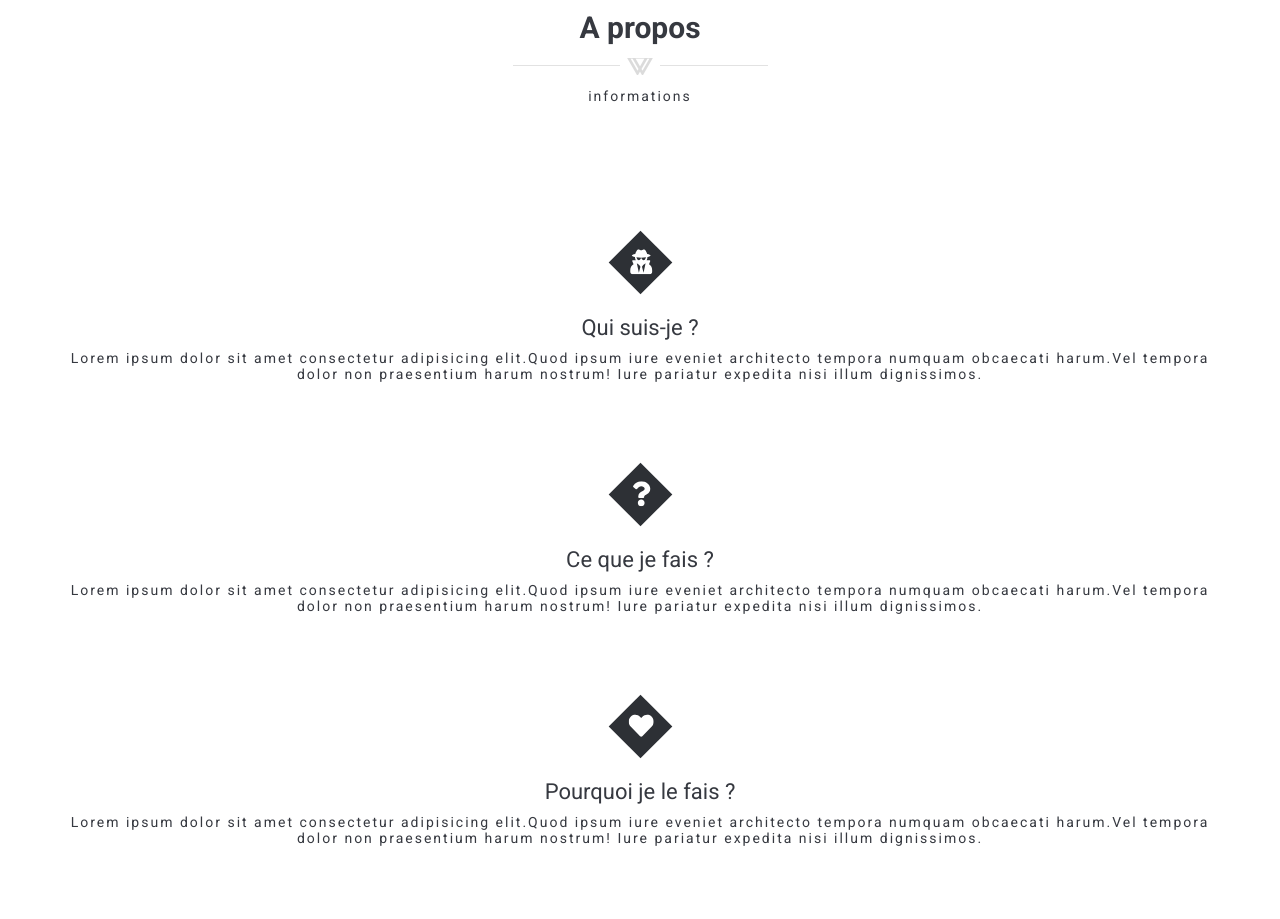
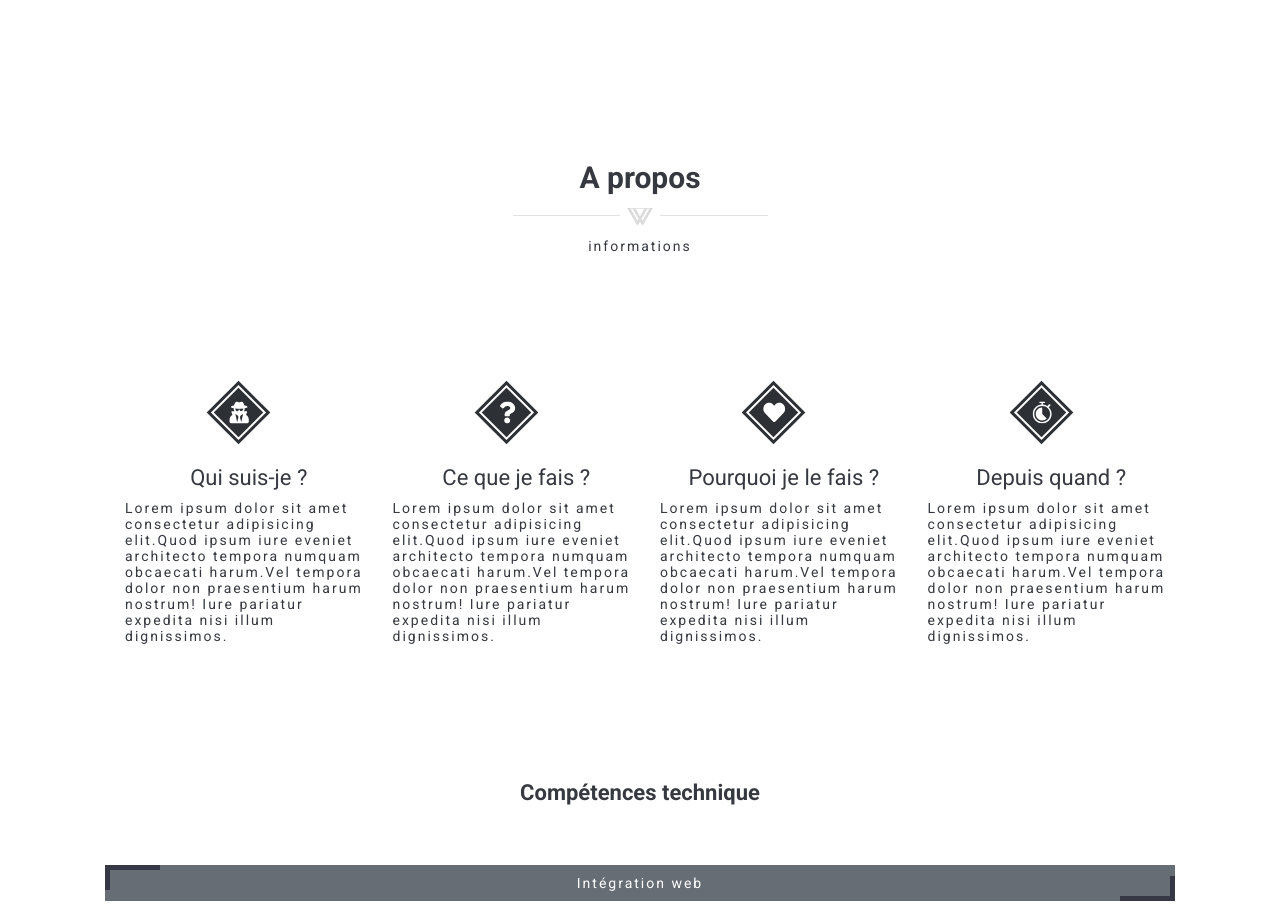
Before and after one commit to Skizx/My-portfolio, a React (Create React App) app: page / in a window 1280 px wide. Shown: the part 820-1739 px from the top of the page. Built offline with nearby package versions, Linux system fonts and the light colour scheme.

Commit message:
Responsive page Home

```diff
--- a/src/Components/About/About.js
+++ b/src/Components/About/About.js
@@ -4,7 +4,7 @@ import './about.scss';
 const About = () => {
     return (
         <>
-        <section id="about" className="about-bg">
+        <section id="about" className="abouts-bg">
             <div className="wrapper txt-center">
                 <h3>A propos</h3>
                 <div className="underimage"></div>
--- a/src/Components/About/AboutCard.js
+++ b/src/Components/About/AboutCard.js
@@ -17,7 +17,7 @@ const AboutCard = (props) => {
 
     return (
         <>
-            <div className='wrapper txt-center'>
+            <div className='txt-center'>
             <div className="about-box">
                 <div className="box-container">
                 <span className='about-box_icon'>
--- a/src/Components/About/about.scss
+++ b/src/Components/About/about.scss
@@ -1,7 +1,19 @@
 @import '../../styles/Utils/variables.scss';
+
+.abouts-bg {
+    padding-top: 30px;
+
+    @media screen and (min-width:992px) {
+        padding-top: 120px;
+    }
+}
 
 .about-bg {
     padding-top: 30px;
+
+    @media screen and (min-width:992px) {
+        display: flex;
+    }
 }
 
 section h3 {
@@ -33,15 +45,33 @@ section p {
 .about-box {
 
     &_icon {
+
+            position: relative;
             display: inline-block;
             width: 45px;
             height: 45px;
             line-height: 51px;
             background-color: $color_darkgray;
             color: $color_white;
-            font-size: 25px;
+            font-size: 22px;
             transform: rotate(45deg);
             margin: 30px 0;
+            cursor: pointer;
+            transition: all 0.3s ease-in-out;
+
+            &::after {
+                position: absolute;
+                content: "";
+                border: 2px solid $color_white;
+                top: 3px;
+                right: 3px;
+                left: 3px;
+                bottom: 3px;
+            }
+
+            &:hover {
+                transform: rotate(0deg);
+            }
     }
 }
 
@@ -49,6 +79,17 @@ section p {
     transform: rotate(-45deg);
 }
 
+@media screen and (min-width:992px) {
+    .box-info {
+        padding-left: 20px;
+    }
+}
+
 .box-info p {
     padding: 0 10px;
+
+    @media screen and (min-width:992px) {
+        text-align: left;
+        padding: 0;
+    }
 }
--- a/src/Components/Banner/banner.scss
+++ b/src/Components/Banner/banner.scss
@@ -6,6 +6,7 @@
     background-size: cover;
     min-height: 100vh;
     position: relative;
+    margin-bottom: 60px;
 }
 
 .banner-block {
--- a/src/Components/Création/creation.scss
+++ b/src/Components/Création/creation.scss
@@ -2,6 +2,9 @@
 
 .creation-bg {
     margin-top: 60px;
+    @media screen and (min-width:992px) {
+        margin-top: 120px;
+    }
 }
 
 .creation-block-bg {
@@ -14,6 +17,12 @@
     justify-content: center;
     align-items: center;
     gap: 50px;
+
+    @media screen and (min-width:992px) {
+        flex-direction: row;
+        flex-wrap: wrap;
+        gap: 20px;
+    }
 }
 
 .card-creation {
@@ -24,4 +33,14 @@
     width: 100%;
     height: 250px;
     box-shadow: 0px 0px 15px 1px $color_mobilebar;
+
+    &:hover {
+        transform: scale(1.1);
+    }
+
+    @media screen and (min-width:992px) {
+        width: 300px;
+        height: 300px;
+        object-fit: cover;
+    }
 }
--- a/src/Components/DownloadCV/download.scss
+++ b/src/Components/DownloadCV/download.scss
@@ -2,7 +2,7 @@
 
 .bg-download {
     padding: 70px 0 80px;
-    margin-top: 60px;
+    margin: 60px 0;
     background: $color_cleargray;
 }
 
--- a/src/Components/Review/review.scss
+++ b/src/Components/Review/review.scss
@@ -3,7 +3,7 @@
 .review-bg {
     background: url('../../images/testimonial-bg.jpg');
     background-position: center;
-    margin-top: 30px;
+    margin: 60px 0;
 }
 
 .review-block {
--- a/src/Components/Services/ServicesCard.js
+++ b/src/Components/Services/ServicesCard.js
@@ -16,7 +16,7 @@ const ServicesCard = (props) => {
 
     return (
         <>
-            <div className='wrapper txt-center'>
+            <div className='txt-center'>
             <div className="about-box">
                 <div className="box-container">
                 <span className='about-box_icon'>
--- a/src/Components/Services/services.scss
+++ b/src/Components/Services/services.scss
@@ -2,4 +2,15 @@
 
 .services-bg {
     padding-top: 30px;
+
+    @media screen and (min-width:1200px) {
+        padding-top: 120px;
+    }
 }
+
+.service-bg {
+    padding-top: 30px;
+    @media screen and (min-width:992px) {
+            display: flex;
+}
+}
--- a/src/Components/Skills/skills.scss
+++ b/src/Components/Skills/skills.scss
@@ -2,10 +2,18 @@
 
 .bg-skills {
     margin-top: 60px;
+
+    @media screen and (min-width:992px) {
+        margin-top: 120px;
+    }
 }
 
 .skill-title {
     font-weight: 700;
+
+    @media screen and (min-width:992px) {
+        margin-bottom: 60px;
+    }
 }
 
 .skill-list {
@@ -15,13 +23,18 @@
     align-items: center;
     gap: 20px;
     margin-top: 30px;
+
+    @media screen and (min-width:992px) {
+    }
 }
 
 .skill-list li {
     position: relative;
-    padding: 20px 10px;
-    width: 200px;
+    padding: 10px 10px;
+    width: 100%;
+    background-color: $color_mobilebar;
     letter-spacing: 2px;
+    color: $color_white;
 }
 
 .skill-list li::after {
--- a/src/Pages/Home.js
+++ b/src/Pages/Home.js
@@ -17,7 +17,7 @@ const Home = () => {
         <>
             <Banner />
             <About />
-            <section id="aboutCard" className='about-bg'>
+            <section id="aboutCard" className='about-bg wrapper'>
             {aboutData.map((list) => (
                 <AboutCard
                 key={list.id}
@@ -30,7 +30,7 @@ const Home = () => {
             <Skills />
             <Download />
             <Services />
-            <section id="ServicesCard" className='service-bg'>
+            <section id="ServicesCard" className='service-bg wrapper'>
             {serviceData.map((res) => (
                 <ServicesCard
                 key={res.id}
@@ -42,7 +42,7 @@ const Home = () => {
             </section>
             <Review />
             <Creation />
-            <section id="creationCard" className="creation-block-bg">
+            <section id="creationCard" className="creation-block-bg wrapper">
                 <CreationBlock />
             </section>
         </>
--- a/src/styles/settings.scss
+++ b/src/styles/settings.scss
@@ -51,8 +51,17 @@ Link {
     margin-left: auto;
     height: 100%;
 
-    @media screen {
-
+    @media screen and (min-width:768px) {
+        width: 750px;
+    }
+    @media screen and (min-width:992px) {
+        width: 970px;
+    }
+    @media screen and (min-width:1200px) {
+        width: 1170px;
+    }
+    @media screen and (min-width:1440px) {
+        width: 1370px;
     }
 }
 
```
